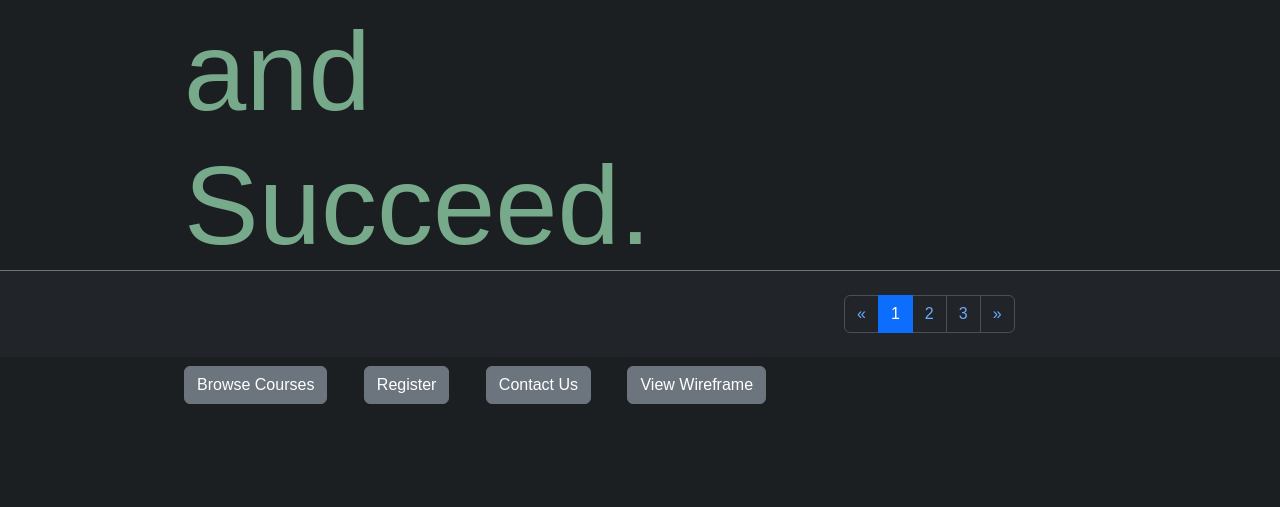
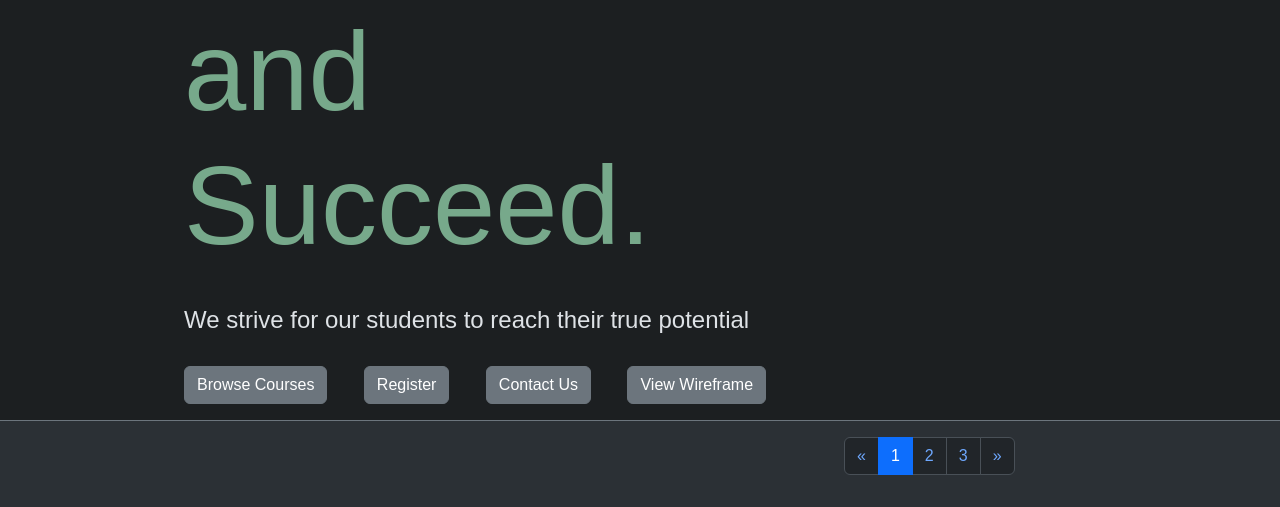
Before and after one commit to arifurk/arifurk.github.io, a plain HTML site: page business.html in a window 1280 px wide. Shown: the part 427-934 px from the top of the page. Before the commit the page ends 847 px from the top, so only its background shows below. Drawn offline with nearby package versions, Linux system fonts and the light colour scheme; a web font is replaced by a local one.

Commit message:
footers fix

```diff
--- a/business.html
+++ b/business.html
@@ -57,6 +57,7 @@
         </div>
     </div>
     <!-- main -->
+
     <!-- figma -->
     <div class="offcanvas offcanvas-start" tabindex="-1" id="offcanvasExample" aria-labelledby="offcanvasExampleLabel">
         <div class="offcanvas-header">
@@ -70,9 +71,9 @@
         </div>
     </div>
     <!-- figma -->
-    <!-- footer -->
-    <nav class="navbar fixed-bottom navbar-expand-lg border-top mb-3 border-secondary text-bg-dark">
-        <div class="container-fluid" style="margin-top: 1rem;">
+
+    <footer class="footer mt-auto py-3 bg-body-tertiary border-top border-secondary">
+        <div class="container-fluid" >
             <nav>
                 <ul class="pagination" style="margin-left: 52rem">
                     <li class="page-item">
@@ -91,8 +92,7 @@
                 </ul>
             </nav>
         </div>
-    </nav>
-    <!-- footer -->
+    </footer>
 
     <script src="https://cdn.jsdelivr.net/npm/bootstrap@5.3.3/dist/js/bootstrap.bundle.min.js"
       integrity="sha384-YvpcrYf0tY3lHB60NNkmXc5s9fDVZLESaAA55NDzOxhy9GkcIdslK1eN7N6jIeHz"
```
Also changed, not shown: index.html (+1 -7 lines), portfolio.html (+2 -2 lines). Lines whose indentation alone changed are shown as unchanged.
